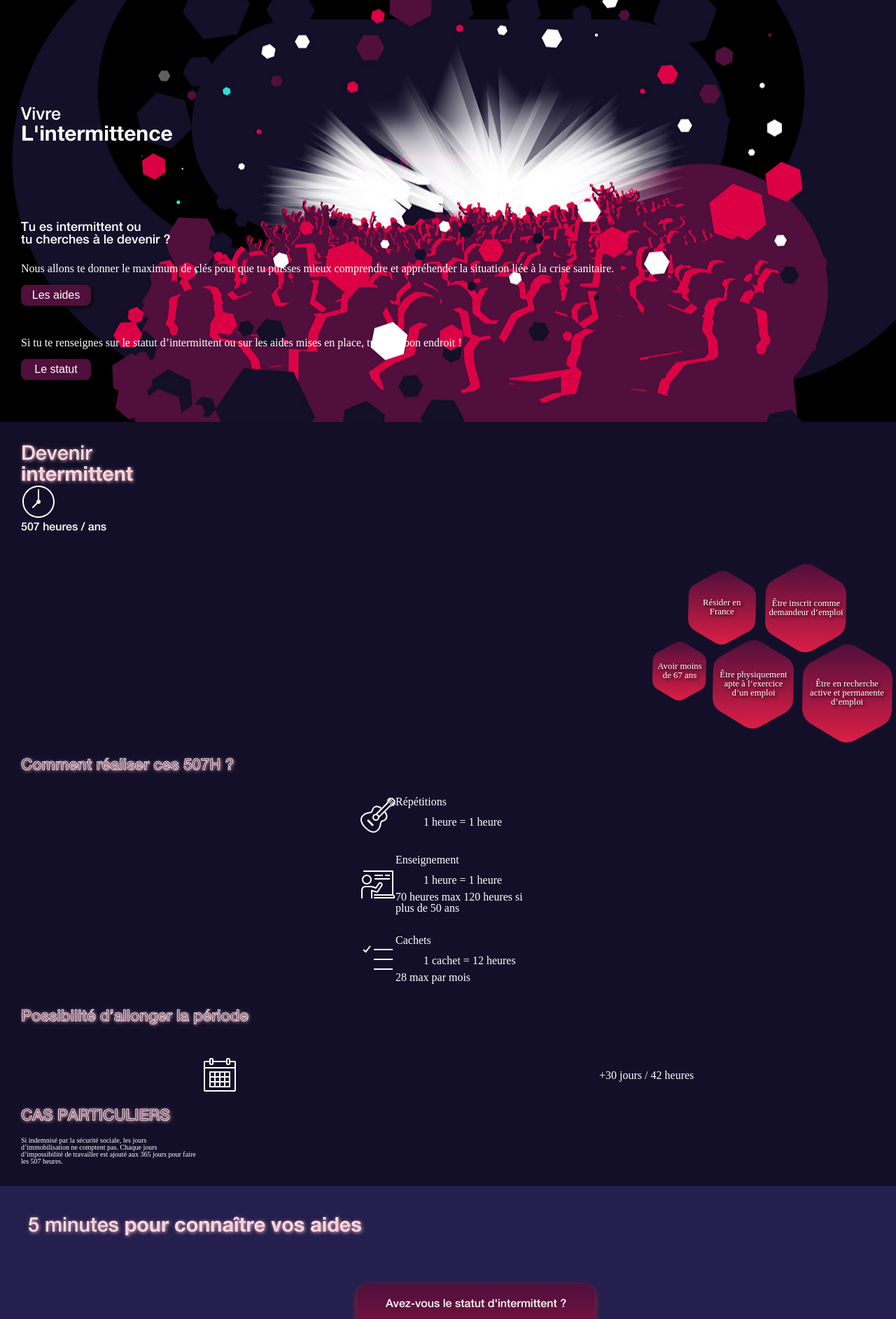
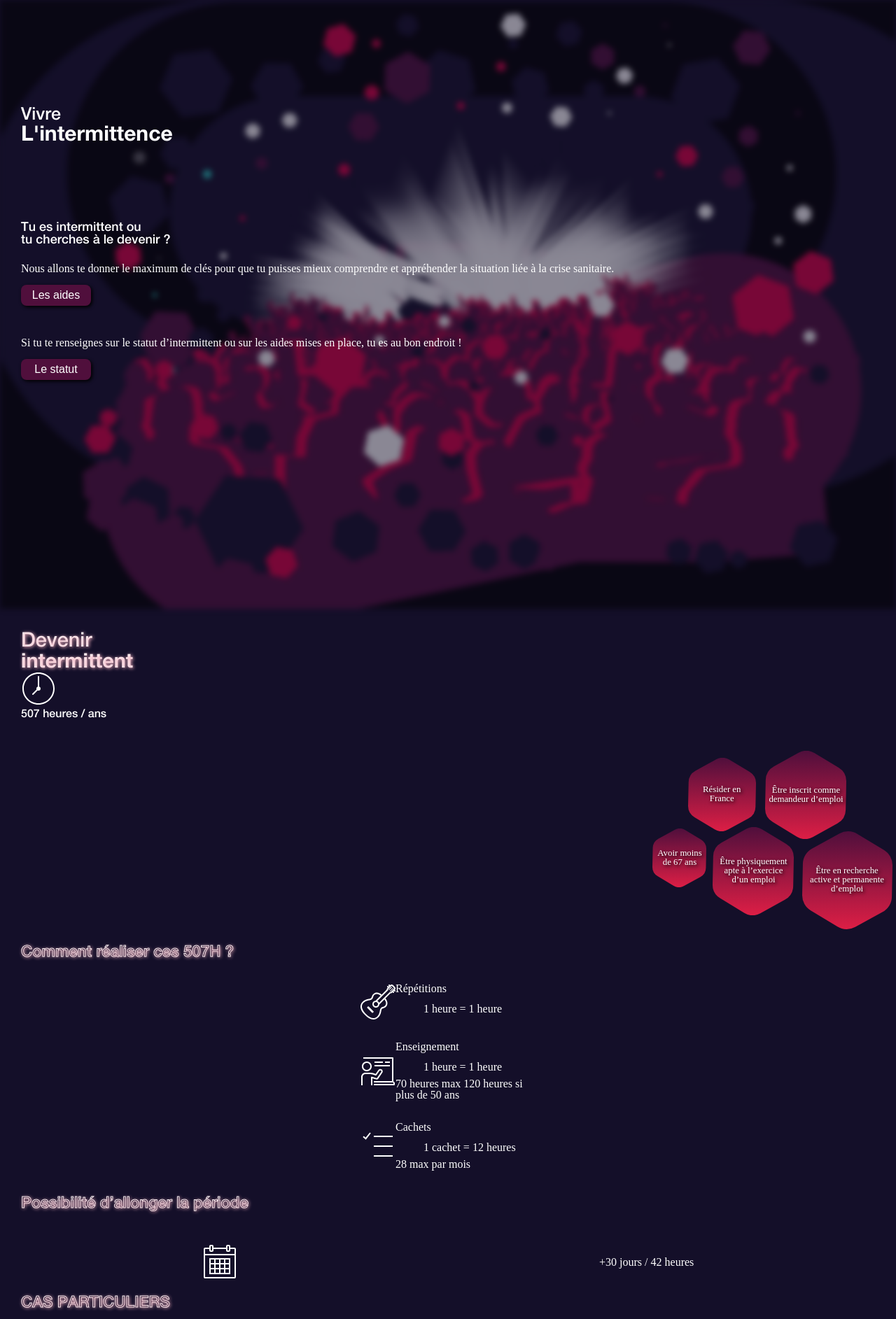
Before and after one commit to MisterAzix/vivre-intermittence, a Jekyll site: the page built from index.md, in a window 1280 px wide. Shown: the top 1885 px of the page at 70% size. Built offline with Jekyll 4.4.1, drawn with Linux system fonts in a browser that asks for light colours.

Commit message:
Header blur

```diff
--- a/_sass/layout/_header.scss
+++ b/_sass/layout/_header.scss
@@ -1,8 +1,22 @@
 header {
-    background-image: url("/assets/img/header_background.jpg");
-    background-repeat: no-repeat;
-    background-position: center;
+    position: relative;
+    display: block;
     padding: 30px;
+    height: 90vh;
+
+    &::after {
+        content: "";
+        background: url("/assets/img/header_background.jpg") center center no-repeat;
+        background-size: cover;
+        opacity: 0.5;
+        top: 0;
+        left: 0;
+        bottom: 0;
+        right: 0;
+        position: absolute;
+        z-index: -1;
+        filter: blur(4px);
+    }
 
     h1 {
         margin-top: 120px;
```
